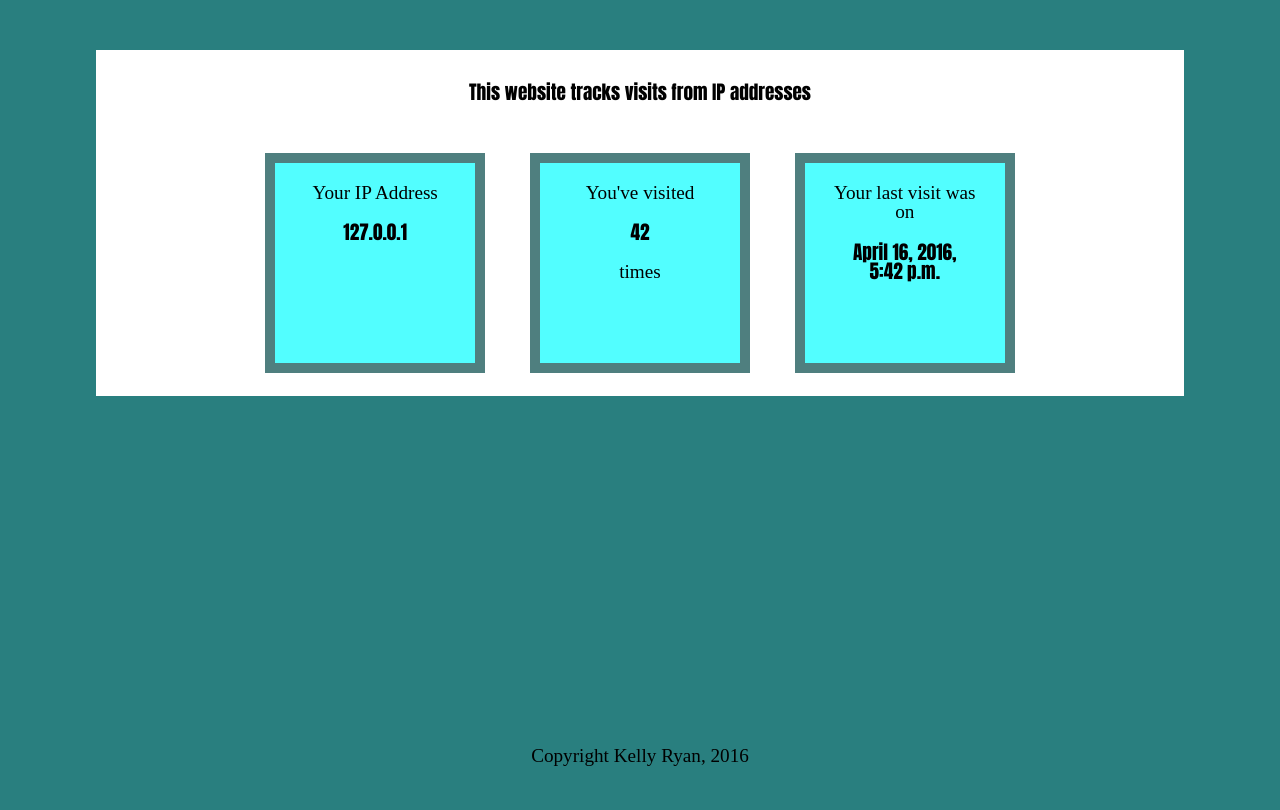
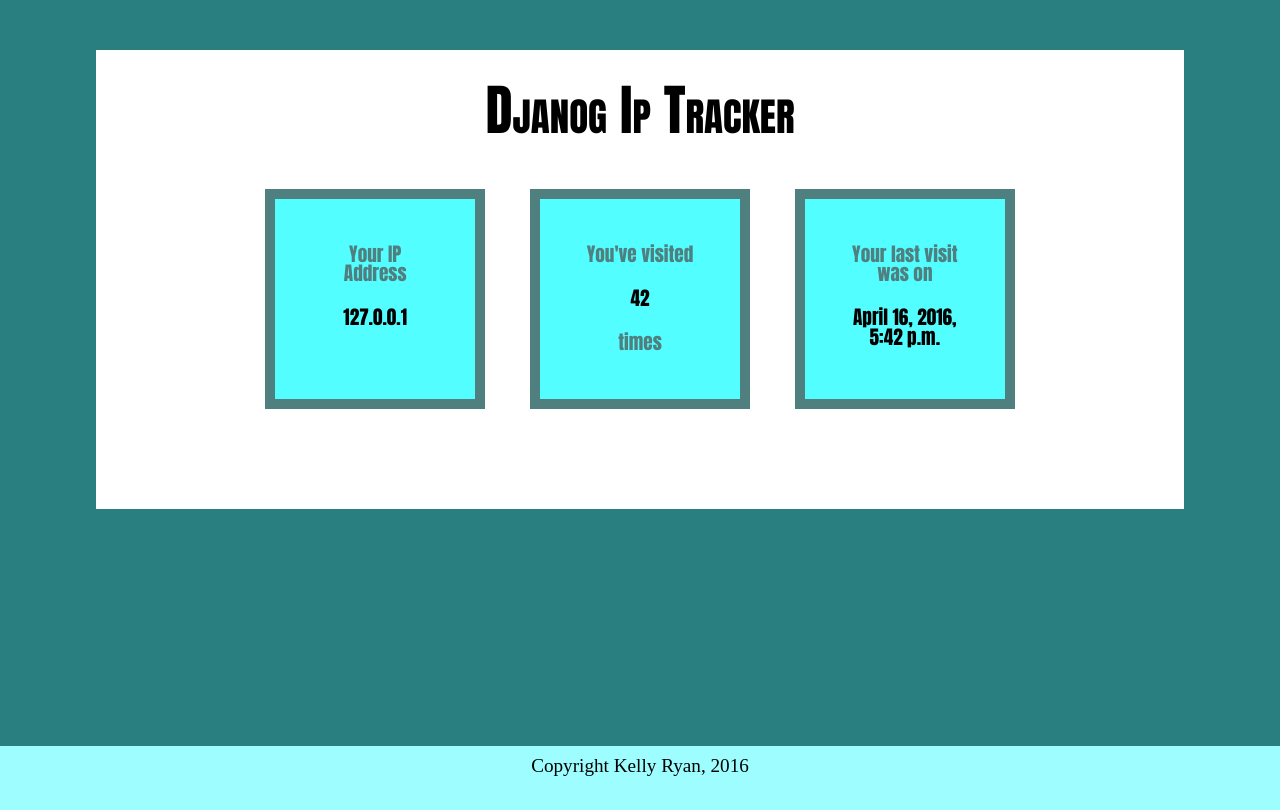
Before and after one commit to kelly-ry4n/django-ip-count, a Django app: page / in a window 1280 px wide. Before the commit the page ends 766 px from the top, so only its background shows below. Run offline with Django 3.2, Linux system fonts and the light colour scheme; data comes from the database, SQL or seed files in the repository; both versions use the stored data as it was after the commit; style sheets or scripts are compiled from the project's sources.

Commit message:
A bit prettier

```diff
--- a/ipcount/count/static/count/sass/screen.scss
+++ b/ipcount/count/static/count/sass/screen.scss
@@ -16,6 +16,11 @@ $col-medium: #41CBCC;
 
 @include sticky-footer(54px);
 
+#footer {
+    background-color: $col-light;
+    padding-top: 10px;
+}
+
 html body {
     height: 100%;
     margin: 0;
@@ -31,6 +36,9 @@ body {
 h1 {
     padding: 32px;
     font-family: Impact, Charcoal, sans-serif;
+    font-size: 55px;
+    font-variant: small-caps;
+
 }
 
 #root {
@@ -56,6 +64,7 @@ h1 {
 }
 
 [class*='col-'] {
+    vertical-align: middle;
     float: center;
     overflow: hidden;
     min-height: 1px;
@@ -66,9 +75,13 @@ h1 {
     background-color: $col-bright;
     width: 160px;
     border: 10px solid $col-dark;
+    margin-bottom: 100px;
 }
 
 .info-text {
+    margin: 25px;
+    font-family: Impact, Charcoal, sans-serif;
+    color: $col-dark;
 }
 .data-text {
     margin: 20px;
--- a/ipcount/count/static/count/stylesheets/screen.css
+++ b/ipcount/count/static/count/stylesheets/screen.css
@@ -93,33 +93,41 @@ html, body {
 }
 
 /* line 19, ../sass/screen.scss */
+#footer {
+  background-color: #9EFEFF;
+  padding-top: 10px;
+}
+
+/* line 24, ../sass/screen.scss */
 html body {
   height: 100%;
   margin: 0;
   padding: 0;
 }
 
-/* line 25, ../sass/screen.scss */
+/* line 30, ../sass/screen.scss */
 body {
   background-color: #297F7F;
   text-align: center;
   font-size: larger;
 }
 
-/* line 31, ../sass/screen.scss */
+/* line 36, ../sass/screen.scss */
 h1 {
   padding: 32px;
   font-family: Impact, Charcoal, sans-serif;
+  font-size: 55px;
+  font-variant: small-caps;
 }
 
-/* line 36, ../sass/screen.scss */
+/* line 44, ../sass/screen.scss */
 #root {
   display: inline-block;
   width: 100%;
   height: 100%;
 }
 
-/* line 42, ../sass/screen.scss */
+/* line 50, ../sass/screen.scss */
 #wrapper {
   display: inline-block;
   text-align: center;
@@ -130,15 +138,16 @@ h1 {
   margin-top: 50px;
 }
 
-/* line 52, ../sass/screen.scss */
+/* line 60, ../sass/screen.scss */
 #center-col {
   width: 100%;
   display: inline-block;
   text-align: center;
 }
 
-/* line 58, ../sass/screen.scss */
+/* line 66, ../sass/screen.scss */
 [class*='col-'] {
+  vertical-align: middle;
   float: center;
   overflow: hidden;
   min-height: 1px;
@@ -149,9 +158,17 @@ h1 {
   background-color: #52FEFF;
   width: 160px;
   border: 10px solid #4F7F7F;
+  margin-bottom: 100px;
 }
 
-/* line 73, ../sass/screen.scss */
+/* line 81, ../sass/screen.scss */
+.info-text {
+  margin: 25px;
+  font-family: Impact, Charcoal, sans-serif;
+  color: #4F7F7F;
+}
+
+/* line 86, ../sass/screen.scss */
 .data-text {
   margin: 20px;
   font-family: Impact, Charcoal, sans-serif;
--- a/ipcount/count/templates/index.html
+++ b/ipcount/count/templates/index.html
@@ -19,7 +19,7 @@
             <div id="center-col outline">
 
                 <h1>
-                    This website tracks visits from IP addresses
+                    Djanog Ip Tracker
                 </h1>
 
                 <div class="col-1 outline">
```
Also changed, not shown: ipcount/db.sqlite3.
